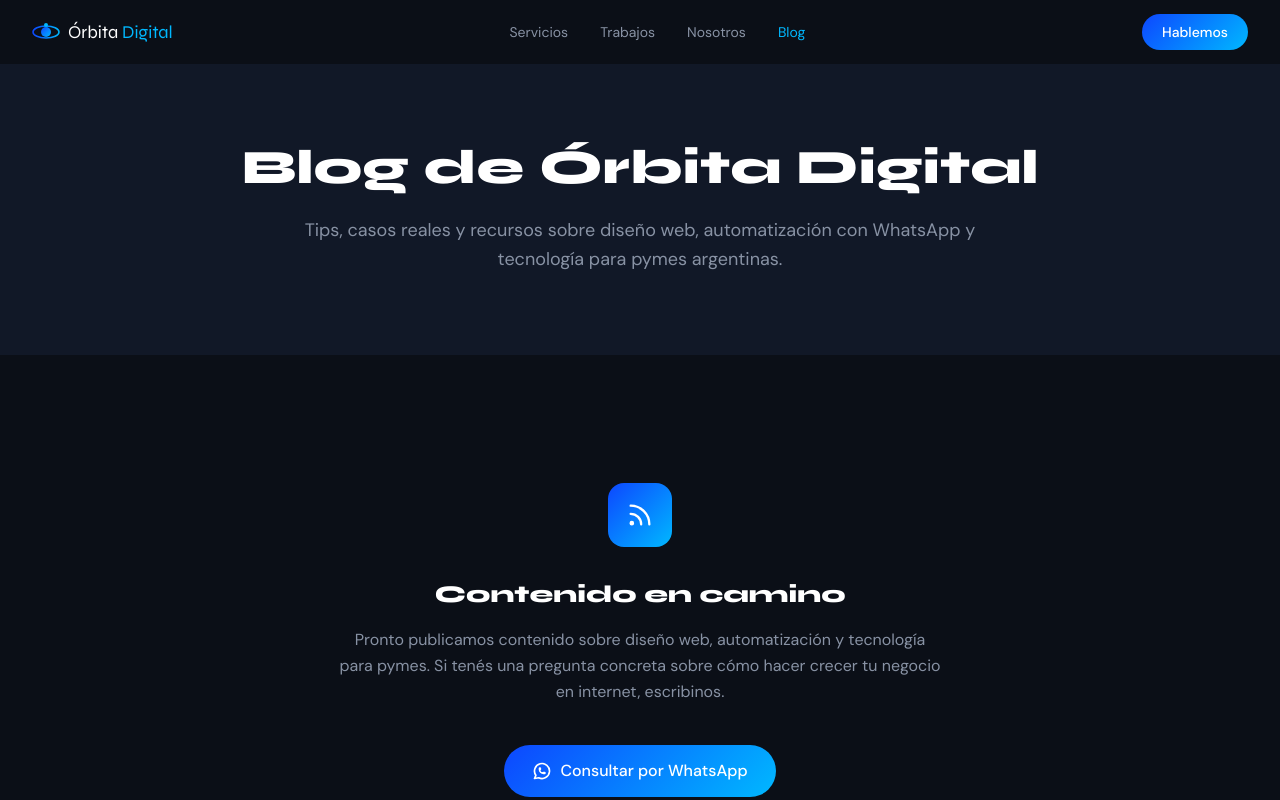
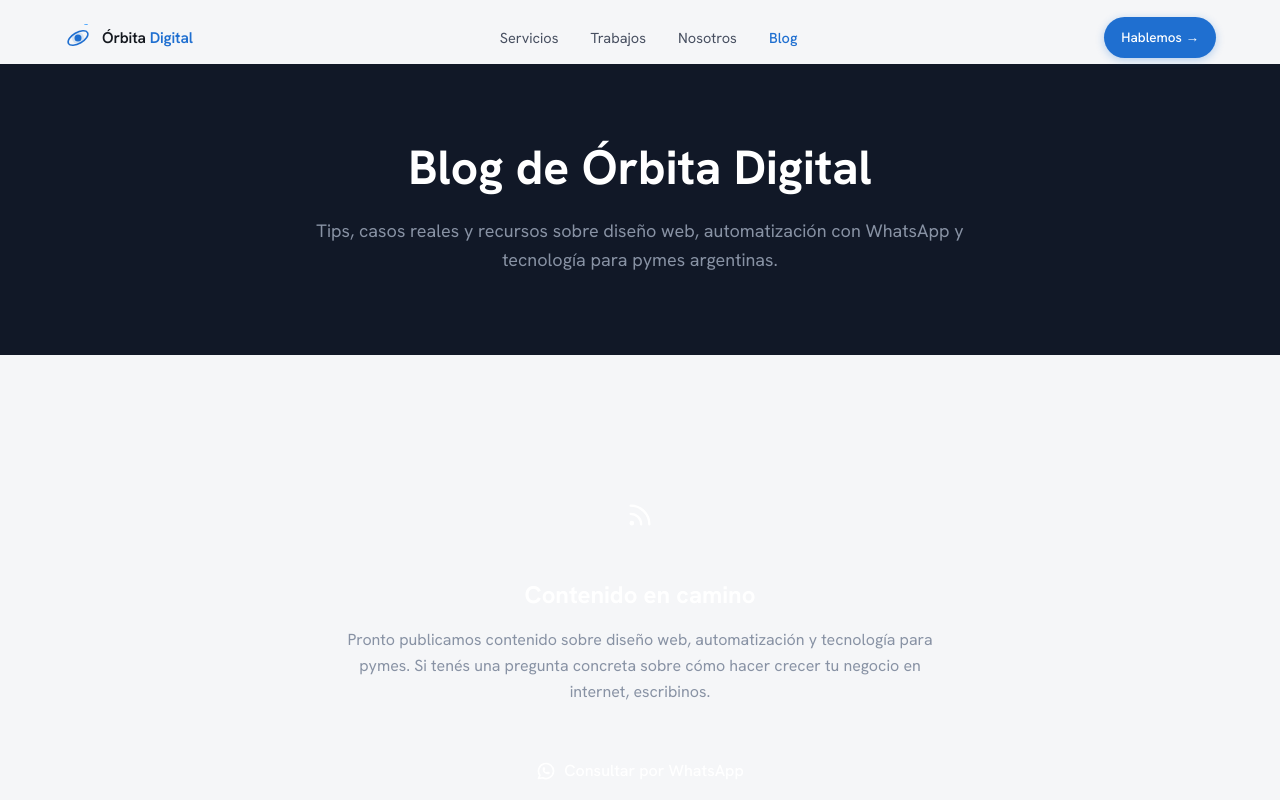
Before and after one commit to mauricioillobre-droid/orbita-digital, a Next.js app in the folder orbita-digital-v2/: page /blog in a window 1280 px wide. Shown: the top 800 px of the page. Built offline with nearby package versions, Linux system fonts and the light colour scheme.

Commit message:
design: sesion 1 - tipografia Hanken, variables CSS, navbar y reveal
Hanken Grotesk + JetBrains Mono, sistema de variables CSS completo (light mode),
navbar con blur/scroll, hook useReveal con IntersectionObserver y RevealProvider.

Co-Authored-By: Claude Sonnet 4.6 <noreply@anthropic.com>

```diff
--- a/orbita-digital-v2/app/globals.css
+++ b/orbita-digital-v2/app/globals.css
@@ -3,47 +3,223 @@
 @tailwind utilities;
 
 :root {
-  --od-black:   #0b0f17;
-  --od-blue:    #0d47ff;
-  --od-cyan:    #00b8ff;
-  --od-light:   #00e5ff;
-  --od-mid:     #3155a1;
-  --od-white:   #ffffff;
-  --od-gray:    #8892a4;
-  --od-surface: #111827;
+  --accent:       #1f6fd0;
+  --accent-2:     #3fa0ff;
+  --accent-soft:  color-mix(in srgb, #1f6fd0 10%, transparent);
+  --bg:           #f5f6f8;
+  --bg-2:         #eceef3;
+  --surface:      #ffffff;
+  --surface-2:    #f9fafc;
+  --ink:          #14181f;
+  --ink-2:        #474f60;
+  --ink-3:        #79808f;
+  --line:         rgba(20, 24, 31, 0.10);
+  --line-2:       rgba(20, 24, 31, 0.16);
+  --shadow-card:  0 1px 2px rgba(15,22,40,0.04), 0 10px 30px rgba(15,22,40,0.06);
+  --shadow-hi:    0 4px 12px rgba(15,22,40,0.08), 0 24px 60px rgba(15,22,40,0.14);
+  --r-sm: 8px;
+  --r-md: 14px;
+  --r-lg: 22px;
+  --r-xl: 30px;
+  --ease: cubic-bezier(0.22, 1, 0.36, 1);
+  --ease-out: cubic-bezier(0.16, 1, 0.3, 1);
+  --maxw: 1180px;
+  --gutter: clamp(20px, 5vw, 64px);
 }
 
-@layer base {
-  html {
-    scroll-behavior: smooth;
+* { box-sizing: border-box; }
+html { -webkit-font-smoothing: antialiased; }
+body {
+  background: var(--bg);
+  color: var(--ink);
+  font-family: var(--font-hanken), sans-serif;
+}
+p { text-wrap: pretty; }
+::selection { background: var(--accent); color: white; }
+
+/* Reveal scroll */
+.reveal {
+  opacity: 0;
+  transform: translateY(22px);
+  transition: opacity 0.8s var(--ease-out), transform 0.8s var(--ease-out);
+}
+.reveal.visible { opacity: 1; transform: translateY(0); }
+[data-delay="1"] { transition-delay: 0.08s; }
+[data-delay="2"] { transition-delay: 0.16s; }
+[data-delay="3"] { transition-delay: 0.24s; }
+[data-delay="4"] { transition-delay: 0.32s; }
+@media (prefers-reduced-motion: reduce) {
+  .reveal { opacity: 1; transform: none; transition: none; }
 }
 
-  body {
-    background-color: #0b0f17;
-    color: #ffffff;
-    -webkit-font-smoothing: antialiased;
-    -moz-osx-font-smoothing: grayscale;
+/* Layout */
+.section-pad { padding-block: clamp(72px, 11vw, 140px); }
+.container-od {
+  max-width: var(--maxw);
+  margin-inline: auto;
+  padding-inline: var(--gutter);
 }
 
-  ::selection {
-    background-color: #0d47ff;
-    color: white;
+/* Eyebrow */
+.eyebrow {
+  font-family: var(--font-mono), monospace;
+  font-size: 12px;
+  letter-spacing: 0.18em;
+  text-transform: uppercase;
+  color: var(--ink-3);
+  display: flex;
+  align-items: center;
+  gap: 10px;
 }
+.eyebrow::before {
+  content: '';
+  display: block;
+  width: 22px;
+  height: 1px;
+  background: var(--accent);
+  flex-shrink: 0;
 }
 
-@layer utilities {
-  .gradient-text {
-    background: linear-gradient(135deg, #0d47ff, #00b8ff);
-    -webkit-background-clip: text;
-    -webkit-text-fill-color: transparent;
-    background-clip: text;
+/* Botones */
+.btn {
+  display: inline-flex;
+  align-items: center;
+  gap: 7px;
+  border-radius: 99px;
+  font-family: var(--font-hanken), sans-serif;
+  font-weight: 500;
+  cursor: pointer;
+  transition: transform 0.22s var(--ease), box-shadow 0.22s var(--ease);
+  text-decoration: none;
+  border: none;
+}
+.btn:hover { transform: translateY(-2px); }
+.btn svg, .btn .btn-icon { transition: transform 0.22s var(--ease); }
+.btn:hover svg, .btn:hover .btn-icon { transform: translateX(3px); }
+
+.btn-primary {
+  background: var(--accent);
+  color: white;
+  padding: 12px 22px;
+  font-size: 14.5px;
+  box-shadow: 0 2px 8px color-mix(in srgb, var(--accent) 30%, transparent);
+}
+.btn-primary:hover {
+  box-shadow: 0 6px 20px color-mix(in srgb, var(--accent) 40%, transparent);
+}
+.btn-ghost {
+  background: transparent;
+  color: var(--ink);
+  padding: 12px 22px;
+  font-size: 14.5px;
+  border: 1px solid var(--line-2);
+}
+.btn-ghost:hover { border-color: var(--accent); color: var(--accent); }
+.btn-wa {
+  background: #1faf54;
+  color: white;
+  padding: 12px 22px;
+  font-size: 14.5px;
+  box-shadow: 0 2px 8px rgba(31,175,84,0.3);
+}
+.btn-wa:hover { box-shadow: 0 6px 20px rgba(31,175,84,0.4); }
+.btn-lg { padding: 16px 28px; font-size: 16px; }
+.btn-sm { padding: 10px 17px; font-size: 13.5px; }
+
+/* Cards servicio */
+.service-card {
+  background: var(--surface);
+  border: 1px solid var(--line);
+  border-radius: var(--r-lg);
+  padding: 28px;
+  position: relative;
+  overflow: hidden;
+  transition: transform 0.4s var(--ease), box-shadow 0.4s var(--ease), border-color 0.4s var(--ease);
+}
+.service-card::before {
+  content: '';
+  position: absolute;
+  inset: 0;
+  background: radial-gradient(circle at top left, var(--accent-soft), transparent 60%);
+  opacity: 0;
+  transition: opacity 0.5s var(--ease);
+}
+.service-card:hover { transform: translateY(-6px); box-shadow: var(--shadow-hi); border-color: color-mix(in srgb, var(--accent) 40%, transparent); }
+.service-card:hover::before { opacity: 1; }
+.service-card:hover .card-icon { transform: rotate(-6deg) scale(1.06); }
+.card-icon {
+  transition: transform 0.4s var(--ease);
+  display: inline-flex;
+  align-items: center;
+  justify-content: center;
+  width: 44px;
+  height: 44px;
+  border-radius: 10px;
+  background: var(--accent-soft);
+  color: var(--accent);
 }
 
-  .gradient-bg {
-    background: linear-gradient(135deg, #0d47ff, #00b8ff);
+/* Cards proyecto */
+.project-card {
+  background: var(--surface);
+  border: 1px solid var(--line);
+  border-radius: var(--r-lg);
+  overflow: hidden;
+  transition: transform 0.4s var(--ease), box-shadow 0.4s var(--ease);
+}
+.project-card:hover { transform: translateY(-6px); box-shadow: var(--shadow-hi); }
+.project-card:hover .project-img { transform: scale(1.05); }
+.project-img { transition: transform 0.6s var(--ease); width: 100%; height: 100%; object-fit: cover; }
+.project-img-wrap { aspect-ratio: 16/11; overflow: hidden; }
+
+/* Stats */
+.stats-grid {
+  display: grid;
+  grid-template-columns: repeat(4, 1fr);
+  border: 1px solid var(--line);
+  border-radius: var(--r-lg);
+  overflow: hidden;
+  background: var(--line);
+  gap: 1px;
+}
+.stat-item { background: var(--surface); padding: 32px 24px; }
+
+/* Form inputs */
+.form-input {
+  width: 100%;
+  background: var(--surface-2);
+  border: 1px solid var(--line);
+  border-radius: var(--r-sm);
+  padding: 12px 14px;
+  font-family: var(--font-hanken), sans-serif;
+  font-size: 14.5px;
+  color: var(--ink);
+  transition: border-color 0.2s ease, box-shadow 0.2s ease;
+  outline: none;
+}
+.form-input:focus { border-color: var(--accent); box-shadow: 0 0 0 4px var(--accent-soft); }
+
+/* Marquee */
+.marquee-wrap {
+  -webkit-mask-image: linear-gradient(to right, transparent, black 12%, black 88%, transparent);
+  mask-image: linear-gradient(to right, transparent, black 12%, black 88%, transparent);
+  overflow: hidden;
+}
+.marquee-track {
+  display: flex;
+  gap: 2rem;
+  width: max-content;
+  animation: marquee 22s linear infinite;
+}
+.marquee-wrap:hover .marquee-track { animation-play-state: paused; }
+@keyframes marquee {
+  from { transform: translateX(0); }
+  to { transform: translateX(-50%); }
 }
 
-  .text-balance {
-    text-wrap: balance;
+/* Logo orbit */
+@keyframes orbit {
+  from { transform: rotate(0deg) translateX(9px) rotate(0deg); }
+  to   { transform: rotate(360deg) translateX(9px) rotate(-360deg); }
 }
-}
+.orbit-dot { animation: orbit 6s linear infinite; transform-origin: center; }
--- a/orbita-digital-v2/app/layout.tsx
+++ b/orbita-digital-v2/app/layout.tsx
@@ -1,21 +1,22 @@
 import type { Metadata } from 'next'
-import { Syne, DM_Sans } from 'next/font/google'
+import { Hanken_Grotesk, JetBrains_Mono } from 'next/font/google'
 import './globals.css'
 import Navbar from '@/components/Navbar'
 import Footer from '@/components/Footer'
 import WhatsAppFAB from '@/components/WhatsAppFAB'
+import RevealProvider from '@/components/RevealProvider'
 
-const syne = Syne({
+const hanken = Hanken_Grotesk({
   subsets: ['latin'],
-  weight: ['400', '700', '800'],
-  variable: '--font-syne',
+  weight: ['400', '500', '600', '700'],
+  variable: '--font-hanken',
   display: 'swap',
 })
 
-const dmSans = DM_Sans({
+const jetbrains = JetBrains_Mono({
   subsets: ['latin'],
   weight: ['400', '500'],
-  variable: '--font-dm-sans',
+  variable: '--font-mono',
   display: 'swap',
 })
 
@@ -57,18 +58,20 @@ export const metadata: Metadata = {
 
 export default function RootLayout({ children }: { children: React.ReactNode }) {
   return (
-    <html lang="es" className={`${syne.variable} ${dmSans.variable}`}>
+    <html lang="es" className={`${hanken.variable} ${jetbrains.variable}`}>
       <head>
         <script
           type="application/ld+json"
           dangerouslySetInnerHTML={{ __html: JSON.stringify(schemaOrg) }}
         />
       </head>
-      <body className="font-dm bg-od-black text-white antialiased">
-        <Navbar />
-        <main>{children}</main>
-        <Footer />
-        <WhatsAppFAB />
+      <body className="font-sans antialiased">
+        <RevealProvider>
+          <Navbar />
+          <main>{children}</main>
+          <Footer />
+          <WhatsAppFAB />
+        </RevealProvider>
       </body>
     </html>
   )
--- a/orbita-digital-v2/components/Navbar.tsx
+++ b/orbita-digital-v2/components/Navbar.tsx
@@ -1,10 +1,18 @@
 'use client'
-
 import { useState, useEffect } from 'react'
 import Link from 'next/link'
 import { usePathname } from 'next/navigation'
-import { motion, AnimatePresence } from 'framer-motion'
-import { IconMenu2, IconX } from '@tabler/icons-react'
+
+export default function Navbar() {
+  const [scrolled, setScrolled] = useState(false)
+  const [menuOpen, setMenuOpen] = useState(false)
+  const pathname = usePathname()
+
+  useEffect(() => {
+    const onScroll = () => setScrolled(window.scrollY > 20)
+    window.addEventListener('scroll', onScroll)
+    return () => window.removeEventListener('scroll', onScroll)
+  }, [])
 
   const links = [
     { href: '/servicios', label: 'Servicios' },
@@ -13,124 +21,79 @@ const links = [
     { href: '/blog', label: 'Blog' },
   ]
 
-export default function Navbar() {
-  const [scrolled, setScrolled] = useState(false)
-  const [open, setOpen] = useState(false)
-  const pathname = usePathname()
+  return (
+    <nav style={{
+      position: 'fixed', top: 0, left: 0, right: 0, zIndex: 50,
+      height: '76px',
+      display: 'flex', alignItems: 'center',
+      paddingInline: 'var(--gutter)',
+      transition: 'background 0.4s ease, border-color 0.4s ease, backdrop-filter 0.4s ease',
+      background: scrolled ? 'rgba(245,246,248,0.72)' : 'transparent',
+      backdropFilter: scrolled ? 'blur(18px)' : 'none',
+      borderBottom: scrolled ? '1px solid var(--line)' : '1px solid transparent',
+    }}>
+      <div style={{ maxWidth: 'var(--maxw)', width: '100%', margin: '0 auto', display: 'flex', alignItems: 'center', justifyContent: 'space-between' }}>
 
-  useEffect(() => {
-    const handler = () => setScrolled(window.scrollY > 20)
-    window.addEventListener('scroll', handler, { passive: true })
-    return () => window.removeEventListener('scroll', handler)
-  }, [])
-
-  useEffect(() => {
-    setOpen(false)
-  }, [pathname])
-
-  return (
-    <>
-      <header
-        className={`fixed top-0 left-0 right-0 z-50 transition-all duration-300 ${
-          scrolled ? 'bg-[#0b0f17]/90 backdrop-blur-md border-b border-white/5' : 'bg-transparent'
-        }`}
-      >
-        <div className="max-w-7xl mx-auto px-4 sm:px-6 lg:px-8">
-          <div className="flex items-center justify-between h-16">
-            {/* Logo */}
-            <Link href="/" className="flex items-center gap-2 group" aria-label="Órbita Digital — Inicio">
-              <OrbitaLogo />
-              <span className="font-syne font-700 text-white text-lg leading-none">
-                Órbita <span className="text-[#00b8ff]">Digital</span>
+        <Link href="/" style={{ display: 'flex', alignItems: 'center', gap: '10px', textDecoration: 'none' }}>
+          <svg width="28" height="28" viewBox="0 0 28 28" fill="none" xmlns="http://www.w3.org/2000/svg">
+            <ellipse cx="14" cy="14" rx="6" ry="6" fill="var(--accent)" opacity="0.15"/>
+            <circle cx="14" cy="14" r="3.5" fill="var(--accent)"/>
+            <ellipse cx="14" cy="14" rx="11" ry="5.5" stroke="var(--accent)" strokeWidth="1.5" fill="none" transform="rotate(-30 14 14)"/>
+            <circle className="orbit-dot" cx="14" cy="3" r="2" fill="var(--accent-2)"/>
+          </svg>
+          <span style={{ fontFamily: 'var(--font-hanken)', fontWeight: 600, fontSize: '15.5px', color: 'var(--ink)', letterSpacing: '-0.01em' }}>
+            Órbita <span style={{ color: 'var(--accent)' }}>Digital</span>
           </span>
         </Link>
 
-            {/* Nav links — desktop */}
-            <nav className="hidden md:flex items-center gap-8" aria-label="Navegación principal">
-              {links.map((l) => (
-                <Link
-                  key={l.href}
-                  href={l.href}
-                  className={`font-dm text-sm transition-colors duration-200 hover:text-[#00b8ff] ${
-                    pathname.startsWith(l.href) ? 'text-[#00b8ff]' : 'text-[#8892a4]'
-                  }`}
-                >
-                  {l.label}
+        <div style={{ display: 'flex', gap: '2rem', alignItems: 'center' }} className="hidden md:flex">
+          {links.map(link => (
+            <Link key={link.href} href={link.href} style={{
+              fontFamily: 'var(--font-hanken)',
+              fontSize: '14.5px',
+              color: pathname === link.href ? 'var(--accent)' : 'var(--ink-2)',
+              textDecoration: 'none',
+              fontWeight: pathname === link.href ? 500 : 400,
+              transition: 'color 0.2s ease',
+            }}>
+              {link.label}
             </Link>
           ))}
-            </nav>
+        </div>
 
-            {/* CTA + hamburger */}
-            <div className="flex items-center gap-3">
-              <Link
-                href="/contacto"
-                className="hidden md:inline-flex items-center px-5 py-2 rounded-full text-sm font-dm font-medium text-white gradient-bg hover:opacity-90 transition-opacity duration-200 cursor-pointer"
-              >
-                Hablemos
+        <Link href="/contacto" className="btn btn-primary btn-sm hidden md:inline-flex">
+          Hablemos →
         </Link>
-              <button
-                className="md:hidden p-2 text-[#8892a4] hover:text-white transition-colors cursor-pointer"
-                onClick={() => setOpen((v) => !v)}
-                aria-label={open ? 'Cerrar menú' : 'Abrir menú'}
-                aria-expanded={open}
-              >
-                {open ? <IconX size={22} /> : <IconMenu2 size={22} />}
+
+        <button onClick={() => setMenuOpen(!menuOpen)} className="md:hidden"
+          style={{ background: 'none', border: 'none', cursor: 'pointer', color: 'var(--ink)', padding: '8px' }}
+          aria-label="Menú">
+          <svg width="22" height="22" viewBox="0 0 22 22" fill="none">
+            {menuOpen
+              ? <><line x1="4" y1="4" x2="18" y2="18" stroke="currentColor" strokeWidth="1.8" strokeLinecap="round"/><line x1="18" y1="4" x2="4" y2="18" stroke="currentColor" strokeWidth="1.8" strokeLinecap="round"/></>
+              : <><line x1="3" y1="7" x2="19" y2="7" stroke="currentColor" strokeWidth="1.8" strokeLinecap="round"/><line x1="3" y1="13" x2="19" y2="13" stroke="currentColor" strokeWidth="1.8" strokeLinecap="round"/></>
+            }
+          </svg>
         </button>
       </div>
-          </div>
-        </div>
-      </header>
 
-      {/* Mobile drawer */}
-      <AnimatePresence>
-        {open && (
-          <motion.div
-            initial={{ opacity: 0, x: '100%' }}
-            animate={{ opacity: 1, x: 0 }}
-            exit={{ opacity: 0, x: '100%' }}
-            transition={{ duration: 0.25, ease: [0.0, 0.0, 0.2, 1] }}
-            className="fixed inset-0 z-40 bg-[#0b0f17] flex flex-col pt-20 px-6 md:hidden"
-          >
-            <nav className="flex flex-col gap-6 mt-4" aria-label="Menú móvil">
-              {links.map((l) => (
-                <Link
-                  key={l.href}
-                  href={l.href}
-                  className="font-syne font-700 text-2xl text-white hover:text-[#00b8ff] transition-colors cursor-pointer"
-                >
-                  {l.label}
+      {menuOpen && (
+        <div style={{
+          position: 'absolute', top: '76px', left: 0, right: 0,
+          background: 'var(--surface)', borderBottom: '1px solid var(--line)',
+          padding: '1.5rem var(--gutter)', display: 'flex', flexDirection: 'column', gap: '1.25rem',
+        }}>
+          {links.map(link => (
+            <Link key={link.href} href={link.href} onClick={() => setMenuOpen(false)}
+              style={{ fontSize: '16px', color: 'var(--ink-2)', textDecoration: 'none', fontFamily: 'var(--font-hanken)' }}>
+              {link.label}
             </Link>
           ))}
-              <Link
-                href="/contacto"
-                className="mt-4 inline-flex items-center justify-center px-6 py-3 rounded-full font-dm font-medium text-white gradient-bg hover:opacity-90 transition-opacity cursor-pointer"
-              >
-                Hablemos
+          <Link href="/contacto" className="btn btn-primary" onClick={() => setMenuOpen(false)}>
+            Hablemos →
           </Link>
+        </div>
+      )}
     </nav>
-          </motion.div>
-        )}
-      </AnimatePresence>
-    </>
   )
 }
-
-function OrbitaLogo() {
-  return (
-    <svg width="28" height="28" viewBox="0 0 28 28" fill="none" aria-hidden="true">
-      <circle cx="14" cy="14" r="5" fill="url(#g1)" />
-      <ellipse cx="14" cy="14" rx="13" ry="6" stroke="url(#g2)" strokeWidth="1.5" fill="none" />
-      <circle cx="14" cy="7" r="2" fill="#00b8ff" />
-      <defs>
-        <linearGradient id="g1" x1="9" y1="9" x2="19" y2="19" gradientUnits="userSpaceOnUse">
-          <stop stopColor="#0d47ff" />
-          <stop offset="1" stopColor="#00b8ff" />
-        </linearGradient>
-        <linearGradient id="g2" x1="1" y1="14" x2="27" y2="14" gradientUnits="userSpaceOnUse">
-          <stop stopColor="#0d47ff" />
-          <stop offset="1" stopColor="#00b8ff" />
-        </linearGradient>
-      </defs>
-    </svg>
-  )
-}
--- /dev/null
+++ b/orbita-digital-v2/components/RevealProvider.tsx
@@ -0,0 +1,7 @@
+'use client'
+import { useReveal } from '@/hooks/useReveal'
+
+export default function RevealProvider({ children }: { children: React.ReactNode }) {
+  useReveal()
+  return <>{children}</>
+}
--- a/orbita-digital-v2/tailwind.config.ts
+++ b/orbita-digital-v2/tailwind.config.ts
@@ -8,21 +8,9 @@ const config: Config = {
   ],
   theme: {
     extend: {
-      colors: {
-        "od-black":   "#0b0f17",
-        "od-blue":    "#0d47ff",
-        "od-cyan":    "#00b8ff",
-        "od-light":   "#00e5ff",
-        "od-mid":     "#3155a1",
-        "od-gray":    "#8892a4",
-        "od-surface": "#111827",
-      },
       fontFamily: {
-        syne:   ["var(--font-syne)", "sans-serif"],
-        dm:     ["var(--font-dm-sans)", "sans-serif"],
-      },
-      backgroundImage: {
-        "gradient-od": "linear-gradient(135deg, #0d47ff, #00b8ff)",
+        sans: ["var(--font-hanken)", "sans-serif"],
+        mono: ["var(--font-mono)", "monospace"],
       },
     },
   },
```
Also changed, not shown: orbita-digital-v2/hooks/useReveal.ts (added, +19 -0 lines). Lines whose indentation alone changed are shown as unchanged.
